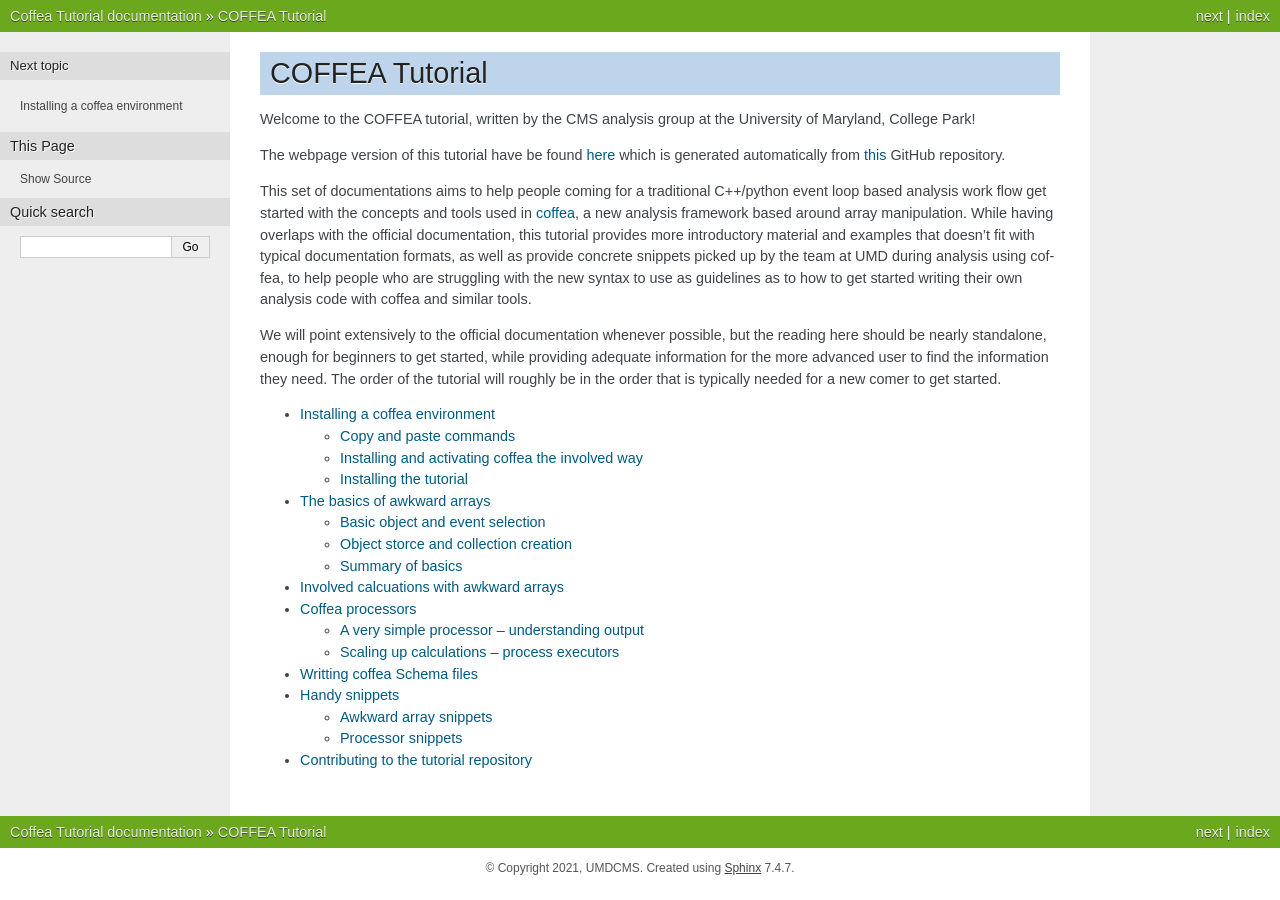
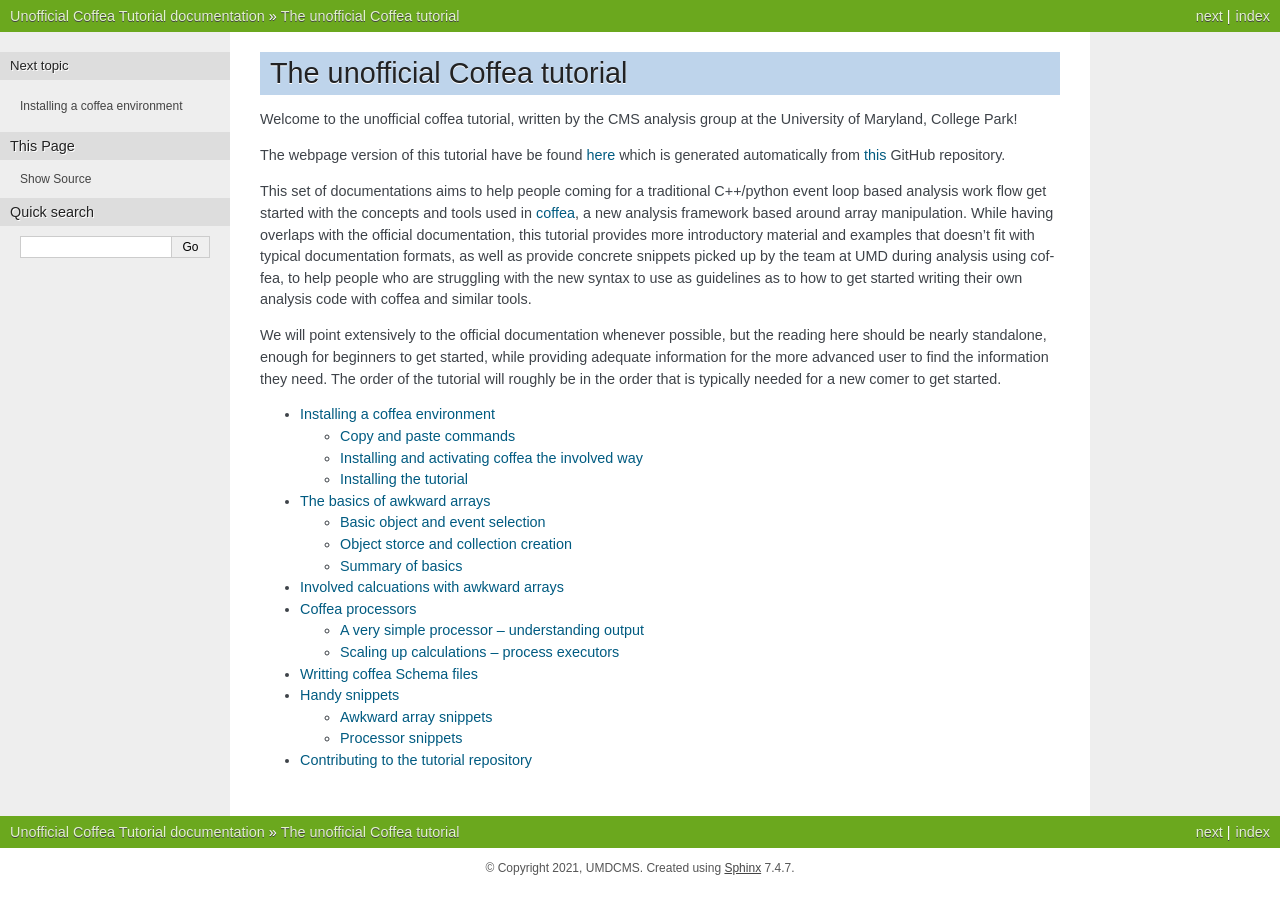
Before and after one commit to UMDCMS/CoffeaTutorial, a Sphinx documentation site: the page built from source/index.rst, in a window 1280 px wide. Built offline with Sphinx 7.4.7, drawn with Linux system fonts in a browser that asks for light colours.

Commit message:
changed name

```diff
--- a/Readme.rst
+++ b/Readme.rst
@@ -1,8 +1,8 @@
-COFFEA Tutorial
-====================
+The unofficial Coffea tutorial
+==============================
 
-Welcome to the COFFEA tutorial, written by the CMS analysis group at the
-University of Maryland, College Park!
+Welcome to the unofficial coffea tutorial, written by the CMS analysis group at
+the University of Maryland, College Park!
 
 The webpage version of this tutorial have be found `here
 <https://umdcms.github.io/CoffeaTutorial>`_ which is generated automatically
--- a/source/conf.py
+++ b/source/conf.py
@@ -16,7 +16,7 @@
 
 # -- Project information -----------------------------------------------------
 
-project = 'Coffea Tutorial'
+project = 'Unofficial Coffea Tutorial'
 copyright = '2021, UMDCMS'
 author = 'UMDCMS'
 
```
